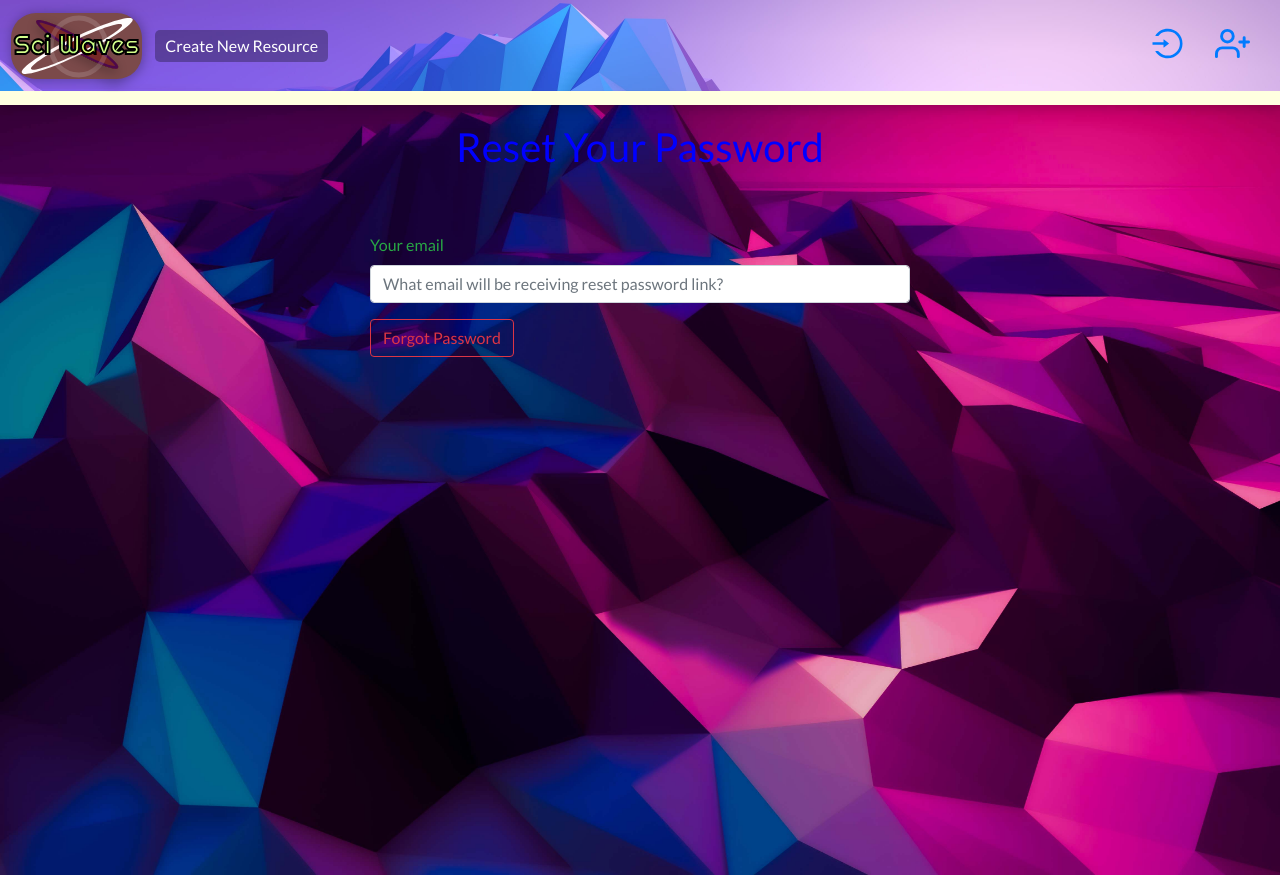
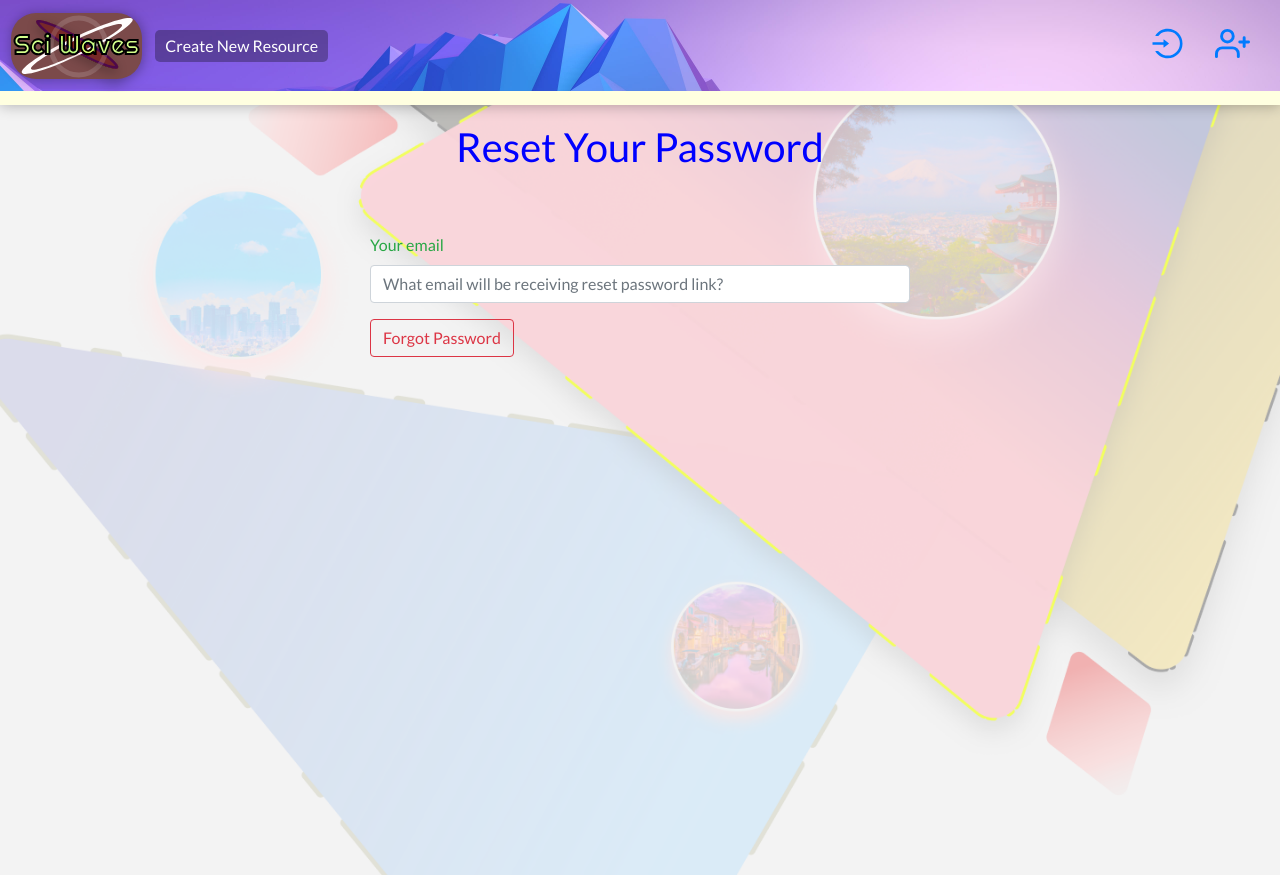
Before and after one commit to PetrovIlyuha/sci-waves, a Next.js app in the folder client/: page /auth/password/forgot in a window 1280 px wide. Built offline with nearby package versions, Linux system fonts and the light colour scheme; no server answers.

Commit message:
background url updated in main styles.css file

```diff
--- a/client/public/static/css/styles.css
+++ b/client/public/static/css/styles.css
@@ -4,7 +4,7 @@
   font-family: "Lato", sans-serif !important;
 }
 .overall__layout-styles {
-  background: url("../header-bg-red.jpg") no-repeat center center;
+  background: url("../main-bg-version-rect1.png") no-repeat center center;
   background-size: cover;
   height: calc(100vh - 75px);
   margin-top: 75px;
```
